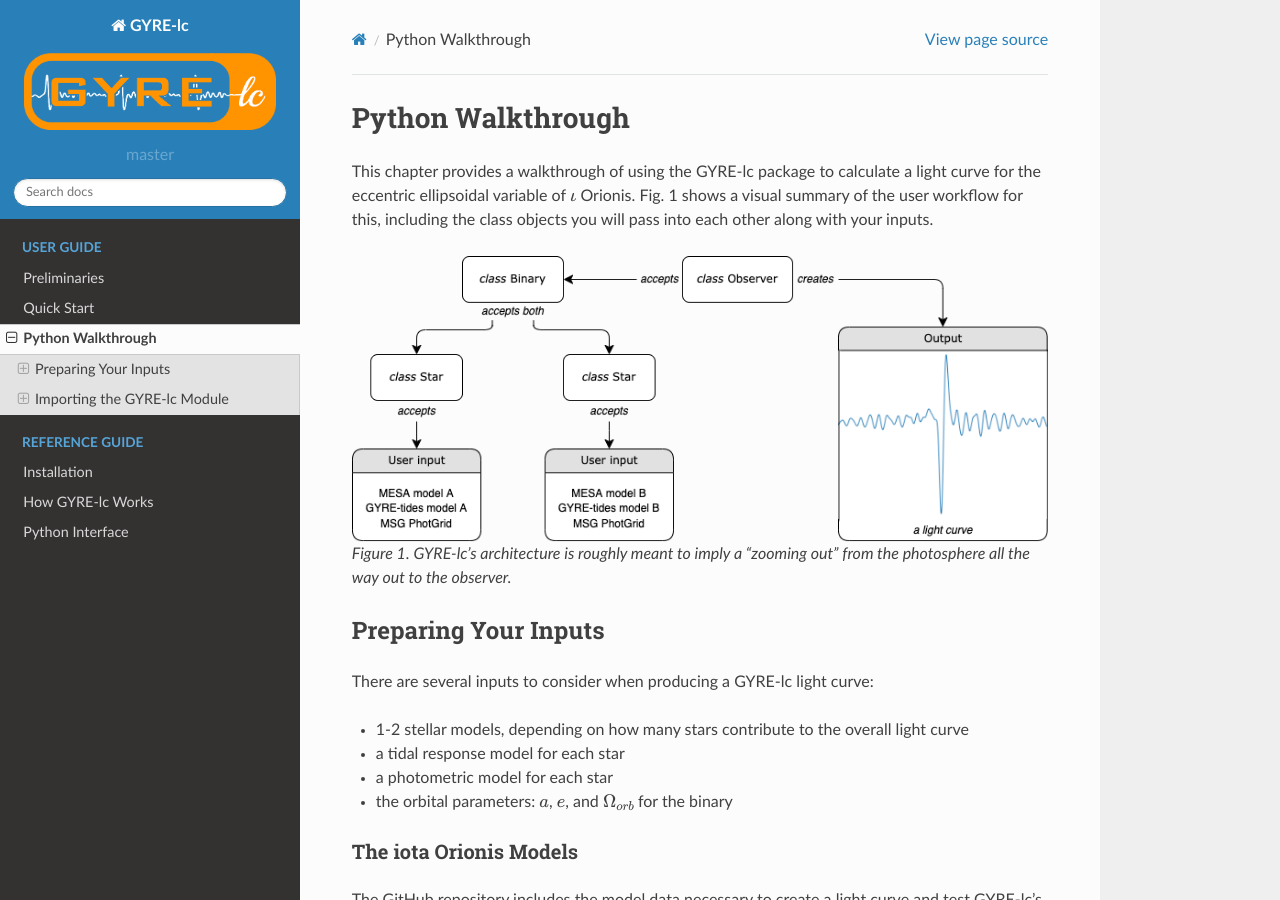
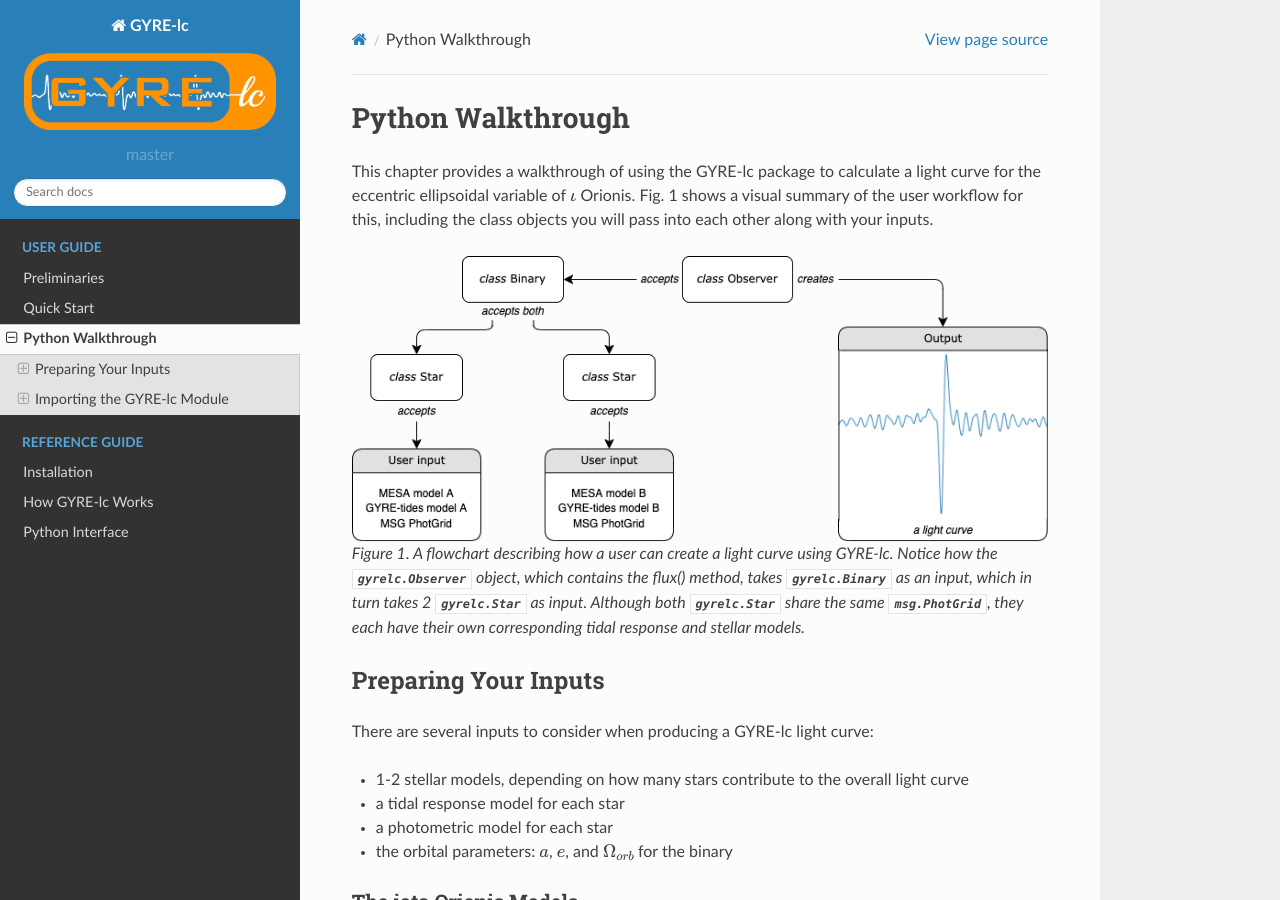
Before and after one commit to aaronesque/gyre-lc, a Sphinx documentation site: the page built from docs/source/user-guide/python-walkthrough.rst, in a window 1280 px wide and 900 px high. Built offline with Sphinx 7.4.7 and the Read the Docs theme 2.0.0, drawn with Linux system fonts in a browser that asks for light colours; cross-references to code outside the pages are shown as plain code.

Commit message:
figure caption

```diff
--- a/docs/source/user-guide/python-walkthrough.rst
+++ b/docs/source/user-guide/python-walkthrough.rst
@@ -16,7 +16,7 @@ This chapter provides a walkthrough of using the GYRE-lc package to calculate a
 
 .. figure:: ./walkthrough-flowchart.png
 
-   Figure 1. GYRE-lc's architecture is roughly meant to imply a "zooming out" from the photosphere all the way out to the observer.
+   Figure 1. A flowchart describing how a user can create a light curve using GYRE-lc. Notice how the :py:class:`gyrelc.Observer` object, which contains the `flux()` method, takes :py:class:`gyrelc.Binary` as an input, which in turn takes 2 :py:class:`gyrelc.Star` as input. Although both :py:class:`gyrelc.Star` share the same :py:class:`msg.PhotGrid`, they each have their own corresponding tidal response and stellar models.
 
 .. _python-walkthrough-inputs:
 
```
